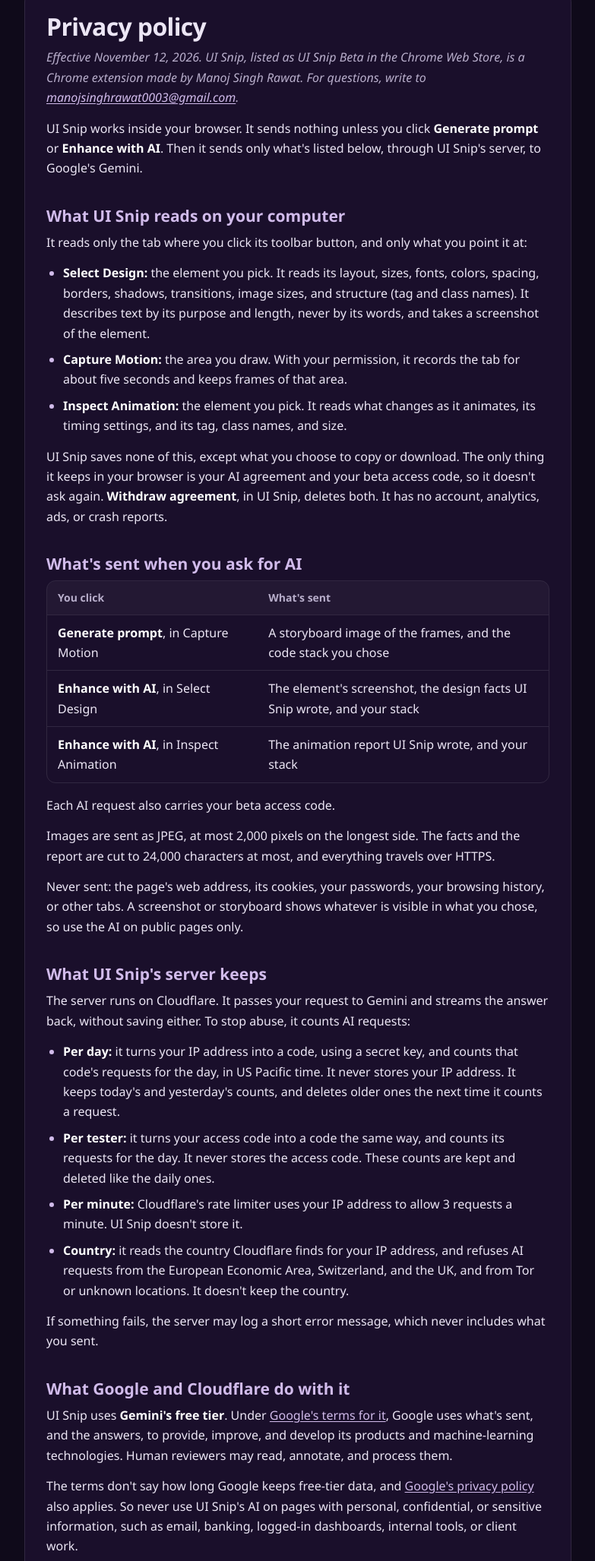
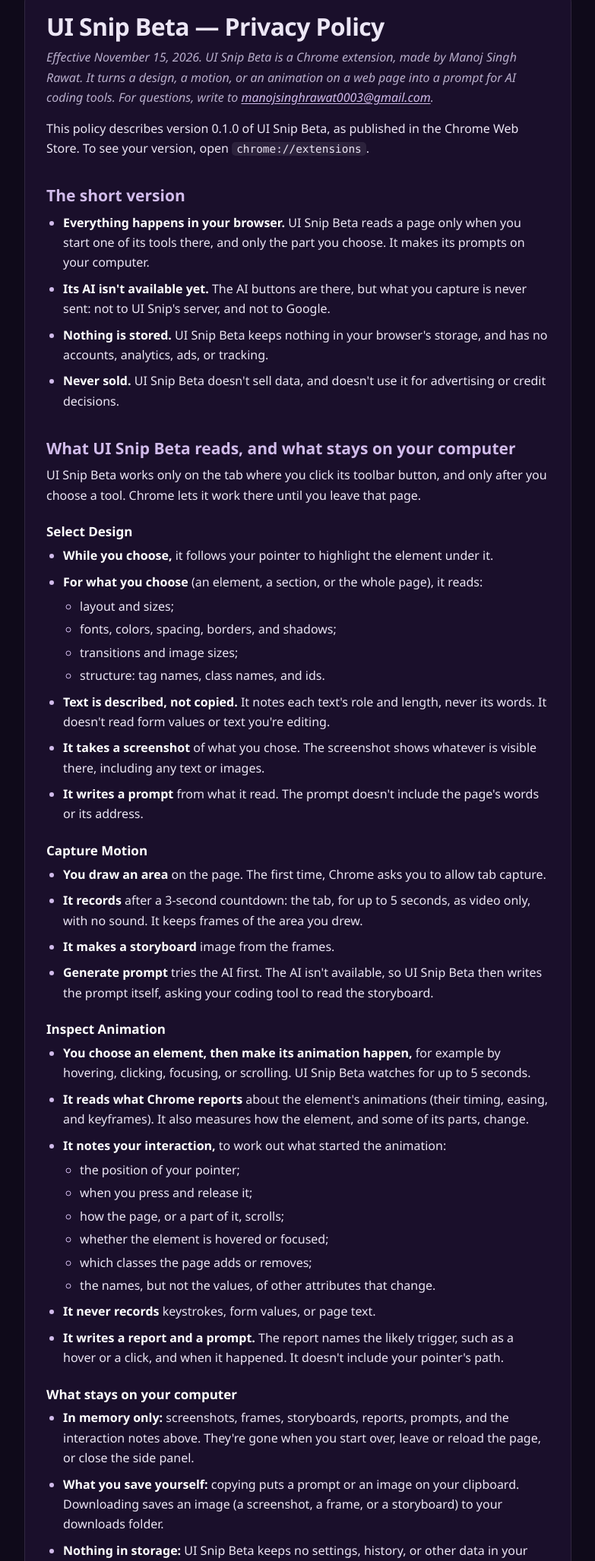
Before and after one commit to nihoyecoder/ui-snip-privacy, a plain HTML site: page index.html in a window 1280 px wide. Shown: the part 125-2180 px from the top of the page at 76% size, without its empty margins (248-1031 px from the left). Drawn offline with Linux system fonts and the light colour scheme.

Commit message:
Policy for UI Snip Beta 0.1.0, as the store version works
The page described the private beta's tester build: an AI agreement, access codes, and per-tester counts, which the Chrome Web Store version doesn't have. It now describes version 0.1.0 as published:

- what each tool reads, including Inspect Animation's interaction notes (pointer, presses, scrolling, hover and focus) and the picker following the pointer, which the old text left out;
- that it stores nothing in the browser;
- that its AI buttons send nothing you capture: the server doesn't accept this version, so Chrome stops each request at its check;
- the server and Cloudflare, live logs, and how long everything is kept.

Effective November 15, 2026.

Co-Authored-By: Claude Opus 5.5 <noreply@anthropic.com>

```diff
--- a/index.html
+++ b/index.html
@@ -3,8 +3,8 @@
 <head>
   <meta charset="utf-8">
   <meta name="viewport" content="width=device-width, initial-scale=1">
-  <title>UI Snip privacy policy</title>
-  <meta name="description" content="What UI Snip, a Chrome extension, reads, what it sends when you ask for AI, and what its server keeps.">
+  <title>UI Snip Beta privacy policy</title>
+  <meta name="description" content="What UI Snip Beta, a Chrome extension, reads on your computer, what it keeps, and why its AI buttons send nothing in version 0.1.0.">
   <link rel="icon" type="image/png" href="favicon.png">
   <style>
     :root {
@@ -37,9 +37,12 @@
     }
     h1 { margin: 0 0 8px; font-size: 32px; line-height: 1.2; letter-spacing: -0.02em; }
     h2 { margin: 36px 0 8px; font-size: 21px; line-height: 1.3; color: var(--accent); }
+    h3 { margin: 24px 0 6px; font-size: 17px; line-height: 1.35; color: #fff; }
     p, ul { margin: 0 0 14px; }
     ul { padding-left: 22px; }
     li { margin-bottom: 8px; }
+    li > ul { margin: 6px 0 0; }
+    li > ul > li { margin-bottom: 4px; }
     li::marker { color: var(--accent); }
     .lead { color: var(--muted); font-style: italic; }
     strong { color: #fff; }
@@ -75,75 +78,133 @@
     </header>
 
     <main>
-      <h1>Privacy policy</h1>
-      <p class="lead">Effective November 12, 2026. UI Snip, listed as UI Snip Beta in the Chrome Web Store, is a Chrome extension made by Manoj Singh Rawat. For questions, write to <a href="mailto:manojsinghrawat0003@gmail.com">manojsinghrawat0003@gmail.com</a>.</p>
-      <p>UI Snip works inside your browser. It sends nothing unless you click <strong>Generate prompt</strong> or <strong>Enhance with AI</strong>. Then it sends only what's listed below, through UI Snip's server, to Google's Gemini.</p>
+      <h1>UI Snip Beta — Privacy Policy</h1>
+      <p class="lead">Effective November 15, 2026. UI Snip Beta is a Chrome extension, made by Manoj Singh Rawat. It turns a design, a motion, or an animation on a web page into a prompt for AI coding tools. For questions, write to <a href="mailto:manojsinghrawat0003@gmail.com">manojsinghrawat0003@gmail.com</a>.</p>
+      <p>This policy describes version 0.1.0 of UI Snip Beta, as published in the Chrome Web Store. To see your version, open <code>chrome://extensions</code>.</p>
 
-      <h2>What UI Snip reads on your computer</h2>
-      <p>It reads only the tab where you click its toolbar button, and only what you point it at:</p>
+      <h2>The short version</h2>
       <ul>
-        <li><strong>Select Design:</strong> the element you pick. It reads its layout, sizes, fonts, colors, spacing, borders, shadows, transitions, image sizes, and structure (tag and class names). It describes text by its purpose and length, never by its words, and takes a screenshot of the element.</li>
-        <li><strong>Capture Motion:</strong> the area you draw. With your permission, it records the tab for about five seconds and keeps frames of that area.</li>
-        <li><strong>Inspect Animation:</strong> the element you pick. It reads what changes as it animates, its timing settings, and its tag, class names, and size.</li>
+        <li><strong>Everything happens in your browser.</strong> UI Snip Beta reads a page only when you start one of its tools there, and only the part you choose. It makes its prompts on your computer.</li>
+        <li><strong>Its AI isn't available yet.</strong> The AI buttons are there, but what you capture is never sent: not to UI Snip's server, and not to Google.</li>
+        <li><strong>Nothing is stored.</strong> UI Snip Beta keeps nothing in your browser's storage, and has no accounts, analytics, ads, or tracking.</li>
+        <li><strong>Never sold.</strong> UI Snip Beta doesn't sell data, and doesn't use it for advertising or credit decisions.</li>
       </ul>
-      <p>UI Snip saves none of this, except what you choose to copy or download. The only thing it keeps in your browser is your AI agreement and your beta access code, so it doesn't ask again. <strong>Withdraw agreement</strong>, in UI Snip, deletes both. It has no account, analytics, ads, or crash reports.</p>
 
-      <h2>What's sent when you ask for AI</h2>
+      <h2>What UI Snip Beta reads, and what stays on your computer</h2>
+      <p>UI Snip Beta works only on the tab where you click its toolbar button, and only after you choose a tool. Chrome lets it work there until you leave that page.</p>
+
+      <h3>Select Design</h3>
+      <ul>
+        <li><strong>While you choose,</strong> it follows your pointer to highlight the element under it.</li>
+        <li><strong>For what you choose</strong> (an element, a section, or the whole page), it reads:
+          <ul>
+            <li>layout and sizes;</li>
+            <li>fonts, colors, spacing, borders, and shadows;</li>
+            <li>transitions and image sizes;</li>
+            <li>structure: tag names, class names, and ids.</li>
+          </ul>
+        </li>
+        <li><strong>Text is described, not copied.</strong> It notes each text's role and length, never its words. It doesn't read form values or text you're editing.</li>
+        <li><strong>It takes a screenshot</strong> of what you chose. The screenshot shows whatever is visible there, including any text or images.</li>
+        <li><strong>It writes a prompt</strong> from what it read. The prompt doesn't include the page's words or its address.</li>
+      </ul>
+
+      <h3>Capture Motion</h3>
+      <ul>
+        <li><strong>You draw an area</strong> on the page. The first time, Chrome asks you to allow tab capture.</li>
+        <li><strong>It records</strong> after a 3-second countdown: the tab, for up to 5 seconds, as video only, with no sound. It keeps frames of the area you drew.</li>
+        <li><strong>It makes a storyboard</strong> image from the frames.</li>
+        <li><strong>Generate prompt</strong> tries the AI first. The AI isn't available, so UI Snip Beta then writes the prompt itself, asking your coding tool to read the storyboard.</li>
+      </ul>
+
+      <h3>Inspect Animation</h3>
+      <ul>
+        <li><strong>You choose an element, then make its animation happen,</strong> for example by hovering, clicking, focusing, or scrolling. UI Snip Beta watches for up to 5 seconds.</li>
+        <li><strong>It reads what Chrome reports</strong> about the element's animations (their timing, easing, and keyframes). It also measures how the element, and some of its parts, change.</li>
+        <li><strong>It notes your interaction,</strong> to work out what started the animation:
+          <ul>
+            <li>the position of your pointer;</li>
+            <li>when you press and release it;</li>
+            <li>how the page, or a part of it, scrolls;</li>
+            <li>whether the element is hovered or focused;</li>
+            <li>which classes the page adds or removes;</li>
+            <li>the names, but not the values, of other attributes that change.</li>
+          </ul>
+        </li>
+        <li><strong>It never records</strong> keystrokes, form values, or page text.</li>
+        <li><strong>It writes a report and a prompt.</strong> The report names the likely trigger, such as a hover or a click, and when it happened. It doesn't include your pointer's path.</li>
+      </ul>
+
+      <h3>What stays on your computer</h3>
+      <ul>
+        <li><strong>In memory only:</strong> screenshots, frames, storyboards, reports, prompts, and the interaction notes above. They're gone when you start over, leave or reload the page, or close the side panel.</li>
+        <li><strong>What you save yourself:</strong> copying puts a prompt or an image on your clipboard. Downloading saves an image (a screenshot, a frame, or a storyboard) to your downloads folder.</li>
+        <li><strong>Nothing in storage:</strong> UI Snip Beta keeps no settings, history, or other data in your browser's storage.</li>
+        <li><strong>The site's name</strong> (its hostname) shows in the side panel while you work, so you know which page you're on. UI Snip Beta doesn't keep it or send it anywhere.</li>
+      </ul>
+
+      <h2>The AI buttons</h2>
+      <p>UI Snip Beta shows three AI buttons: <strong>Generate prompt</strong> in Capture Motion, and <strong>Enhance with AI</strong> in Select Design and Inspect Animation. The notice beside each says what it would send to Google's Gemini: that Google may use it to improve its products, and that people at Google may read it. That describes how the AI is meant to work. In this version, the AI isn't available:</p>
+      <ul>
+        <li><strong>The check.</strong> When you click an AI button, UI Snip Beta prepares the image or report on your computer. Chrome then asks UI Snip's server whether the request may be sent.</li>
+        <li><strong>The refusal.</strong> The server doesn't accept requests from this version, so Chrome stops there.</li>
+        <li><strong>What's sent:</strong> nothing you captured, to UI Snip's server or to Google.</li>
+        <li><strong>What you see:</strong> "Couldn't reach the AI", and UI Snip Beta keeps or writes its own prompt instead.</li>
+        <li><strong>What the check carries:</strong> no content. Only what any web request carries: your IP address, details of your browser, and that the request comes from UI Snip Beta.</li>
+      </ul>
+      <p>Before UI Snip's AI becomes available, this policy will be updated to say what's sent, to whom, and the choices you'll have.</p>
+
+      <h2>UI Snip's server and Cloudflare</h2>
+      <p>UI Snip's server runs on Cloudflare Workers.</p>
+      <ul>
+        <li><strong>The server keeps nothing</strong> from the checks above.</li>
+        <li><strong>Cloudflare</strong> handles your IP address and the request in order to deliver them, under <a href="https://www.cloudflare.com/privacypolicy/">its own privacy policy</a>.</li>
+        <li><strong>Live logs:</strong> when fixing a problem, the developer can watch live request information from Cloudflare, such as the time, the IP address, the country, and the browser of each request. It never includes what you captured, and UI Snip doesn't save it.</li>
+      </ul>
+
+      <h2>How long information is kept</h2>
       <div class="table">
         <table>
-          <thead><tr><th scope="col">You click</th><th scope="col">What's sent</th></tr></thead>
+          <thead><tr><th scope="col">Information</th><th scope="col">Where</th><th scope="col">How long</th></tr></thead>
           <tbody>
-            <tr><td><strong>Generate prompt</strong>, in Capture Motion</td><td>A storyboard image of the frames, and the code stack you chose</td></tr>
-            <tr><td><strong>Enhance with AI</strong>, in Select Design</td><td>The element's screenshot, the design facts UI Snip wrote, and your stack</td></tr>
-            <tr><td><strong>Enhance with AI</strong>, in Inspect Animation</td><td>The animation report UI Snip wrote, and your stack</td></tr>
+            <tr><td>Screenshots, frames, storyboards, reports, prompts, and interaction notes</td><td>UI Snip Beta's memory, in your browser</td><td>Until you start over, leave or reload the page, or close the side panel</td></tr>
+            <tr><td>What you copy or download</td><td>Your clipboard or downloads folder</td><td>Until you delete it</td></tr>
+            <tr><td>The check when you click an AI button</td><td>UI Snip's server</td><td>Not kept</td></tr>
+            <tr><td>Live request information</td><td>Seen by the developer, when fixing a problem</td><td>Not saved</td></tr>
+            <tr><td>Your IP address and request, in transit</td><td>Cloudflare</td><td>Under Cloudflare's privacy policy</td></tr>
           </tbody>
         </table>
       </div>
-      <p>Each AI request also carries your beta access code.</p>
-      <p>Images are sent as JPEG, at most 2,000 pixels on the longest side. The facts and the report are cut to 24,000 characters at most, and everything travels over HTTPS.</p>
-      <p>Never sent: the page's web address, its cookies, your passwords, your browsing history, or other tabs. A screenshot or storyboard shows whatever is visible in what you chose, so use the AI on public pages only.</p>
-
-      <h2>What UI Snip's server keeps</h2>
-      <p>The server runs on Cloudflare. It passes your request to Gemini and streams the answer back, without saving either. To stop abuse, it counts AI requests:</p>
-      <ul>
-        <li><strong>Per day:</strong> it turns your IP address into a code, using a secret key, and counts that code's requests for the day, in US Pacific time. It never stores your IP address. It keeps today's and yesterday's counts, and deletes older ones the next time it counts a request.</li>
-        <li><strong>Per tester:</strong> it turns your access code into a code the same way, and counts its requests for the day. It never stores the access code. These counts are kept and deleted like the daily ones.</li>
-        <li><strong>Per minute:</strong> Cloudflare's rate limiter uses your IP address to allow 3 requests a minute. UI Snip doesn't store it.</li>
-        <li><strong>Country:</strong> it reads the country Cloudflare finds for your IP address, and refuses AI requests from the European Economic Area, Switzerland, and the UK, and from Tor or unknown locations. It doesn't keep the country.</li>
-      </ul>
-      <p>If something fails, the server may log a short error message, which never includes what you sent.</p>
-
-      <h2>What Google and Cloudflare do with it</h2>
-      <p>UI Snip uses <strong>Gemini's free tier</strong>. Under <a href="https://ai.google.dev/gemini-api/terms">Google's terms for it</a>, Google uses what's sent, and the answers, to provide, improve, and develop its products and machine-learning technologies. Human reviewers may read, annotate, and process them.</p>
-      <p>The terms don't say how long Google keeps free-tier data, and <a href="https://policies.google.com/privacy">Google's privacy policy</a> also applies. So never use UI Snip's AI on pages with personal, confidential, or sensitive information, such as email, banking, logged-in dashboards, internal tools, or client work.</p>
-      <p>Cloudflare handles your IP address and the request in order to deliver them, under <a href="https://www.cloudflare.com/privacypolicy/">its privacy policy</a>.</p>
-
-      <h2>Who can use the AI</h2>
-      <p>You must be 18 or older, and outside the European Economic Area, Switzerland, and the United Kingdom. Google's terms allow only its paid service for users there, and UI Snip uses the free one, so its server refuses AI requests from those countries. During the beta, the Chrome Web Store doesn't offer UI Snip Beta there either.</p>
 
       <h2>Permissions</h2>
       <div class="table">
         <table>
-          <thead><tr><th scope="col">Permission</th><th scope="col">Why UI Snip needs it</th></tr></thead>
+          <thead><tr><th scope="col">Permission</th><th scope="col">Why UI Snip Beta needs it</th></tr></thead>
           <tbody>
-            <tr><td>Side panel</td><td>To show UI Snip beside the page</td></tr>
-            <tr><td>Active tab</td><td>To work on the tab where you click UI Snip's button, until you leave that page</td></tr>
-            <tr><td>Scripting</td><td>To run the picker and the measurements in that tab</td></tr>
-            <tr><td>Tab capture, asked when you first use Capture Motion</td><td>To record the area you draw. Chrome warns that this can read your data on all websites. UI Snip records only the tab you're capturing, while it captures.</td></tr>
+            <tr><td>Side panel</td><td>To show UI Snip Beta beside the page.</td></tr>
+            <tr><td>Active tab</td><td>To work on the tab where you click UI Snip Beta's button, until you leave that page.</td></tr>
+            <tr><td>Scripting</td><td>To run the picker and the measurements in that tab, when you start a tool.</td></tr>
+            <tr><td>Tab capture, asked the first time you use Capture Motion</td><td>To record the area you draw. Chrome warns that this permission can read data on all websites. UI Snip Beta records only the tab you're capturing, and only while it captures.</td></tr>
           </tbody>
         </table>
       </div>
-      <p>UI Snip has no access to websites in the background.</p>
+      <p>UI Snip Beta has no access to websites in the background.</p>
 
       <h2>Your choices</h2>
       <ul>
-        <li>Nothing is sent until you click. Without the AI buttons, everything stays on your computer.</li>
-        <li>To remove UI Snip, open <code>chrome://extensions</code> and click <strong>Remove</strong>. The server's counts expire as described above.</li>
-        <li>The counts hold no name, email, IP address, or access code. Each tester has their own code, so I could tell whose count is whose, but a count only says how many AI requests were made that day. For questions, write to <a href="mailto:manojsinghrawat0003@gmail.com">manojsinghrawat0003@gmail.com</a>.</li>
+        <li><strong>Use it without AI.</strong> Every tool works without it.</li>
+        <li><strong>Remove UI Snip Beta.</strong> Open <code>chrome://extensions</code> and click <strong>Remove</strong>. It keeps nothing in your browser's storage, so nothing is left behind.</li>
+        <li><strong>Delete what you saved.</strong> Prompts and images you copied or downloaded are yours to delete.</li>
       </ul>
 
+      <h2>Children</h2>
+      <p>UI Snip Beta isn't meant for children.</p>
+
       <h2>Changes</h2>
-      <p>If this policy changes, the new version will be posted here with a new date, and testers will be told by email.</p>
+      <p>If this policy changes, the new version will be posted here, with a new effective date. It will change before UI Snip's AI becomes available.</p>
+
+      <h2>Contact</h2>
+      <p>Manoj Singh Rawat — <a href="mailto:manojsinghrawat0003@gmail.com">manojsinghrawat0003@gmail.com</a></p>
     </main>
 
     <footer>UI Snip · Manoj Singh Rawat · <a href="mailto:manojsinghrawat0003@gmail.com">manojsinghrawat0003@gmail.com</a></footer>
```
